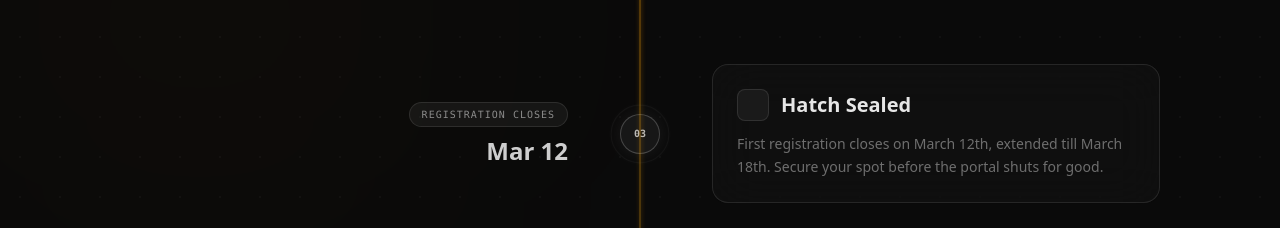
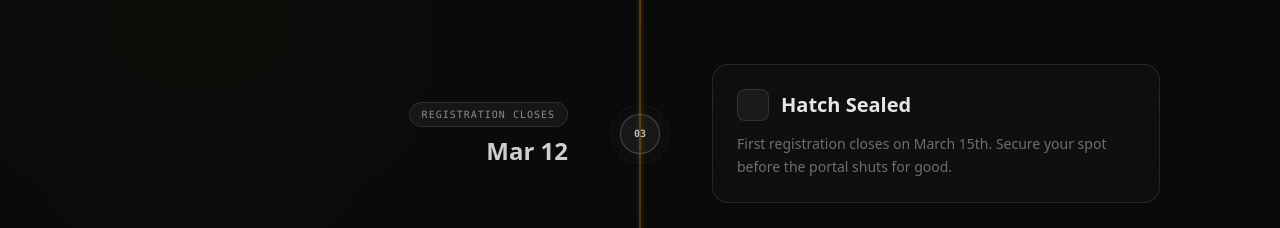
Before and after one commit to rd6260/h2f_26, a Next.js app: page / in a window 1280 px wide. Shown: the part 3460-3688 px from the top of the page. Built offline with nearby package versions, Linux system fonts and the light colour scheme; no server answers; some icons are missing.

Commit message:
added the revised date

```diff
--- a/components/sections/TimelineSection.tsx
+++ b/components/sections/TimelineSection.tsx
@@ -32,7 +32,7 @@ const TIMELINE_EVENTS = [
     label: "REGISTRATION CLOSES",
     title: "Hatch Sealed",
     description:
-      "First registration closes on March 12th, extended till March 18th. Secure your spot before the portal shuts for good.",
+      "First registration closes on March 15th. Secure your spot before the portal shuts for good.",
     icon: "solar:lock-keyhole-bold",
     side: "right" as const,
   },
--- a/next.config.ts
+++ b/next.config.ts
@@ -2,6 +2,7 @@ import type { NextConfig } from "next";
 
 const nextConfig: NextConfig = {
   images: {
+    unoptimized: true,
     remotePatterns: [
       {
         protocol: "https",
```
